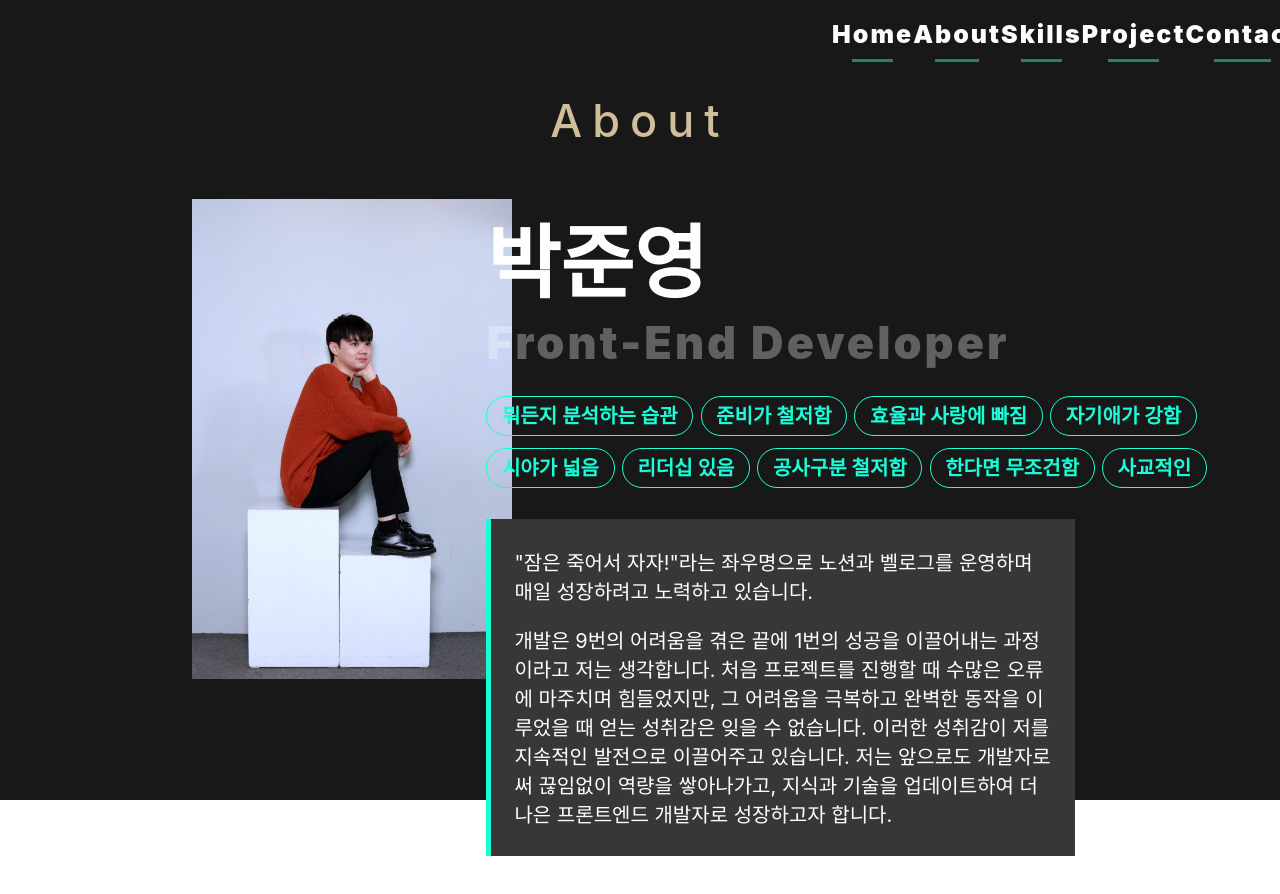
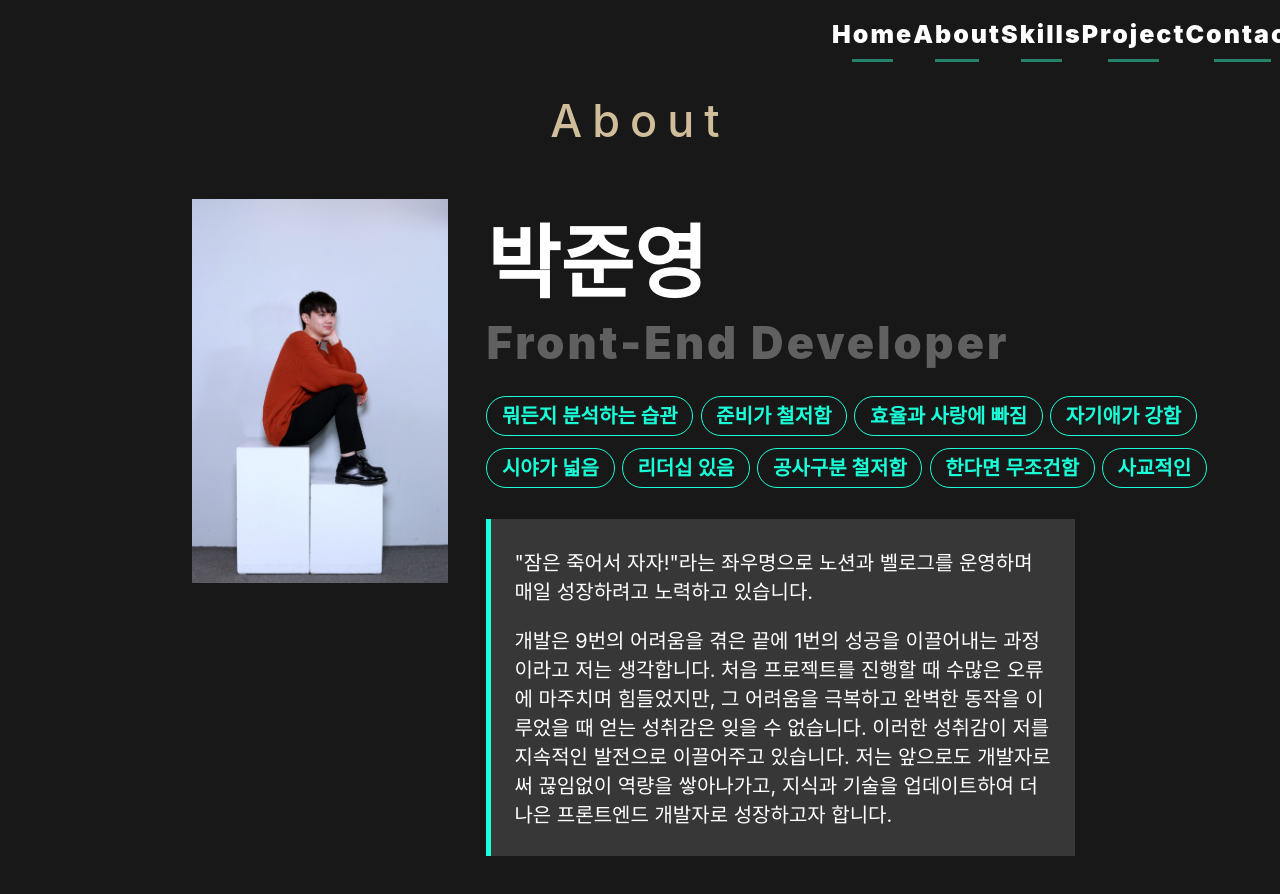
Before and after one commit to juny0429/juny0429.github.io, a React (Create React App) app: page /pjy-portfolio/about in a window 1280 px wide. Shown: the top 894 px of the page. Built offline with nearby package versions, Linux system fonts and the light colour scheme.

Commit message:
기타 오류 수정 및 불필요한 파일 삭제
commit

```diff
--- a/src/index.css
+++ b/src/index.css
@@ -1,5 +1,6 @@
 body {
   margin: 0;
+  background-color: #181818;
   font-family: -apple-system, BlinkMacSystemFont, 'Segoe UI', 'Roboto', 'Oxygen',
     'Ubuntu', 'Cantarell', 'Fira Sans', 'Droid Sans', 'Helvetica Neue',
     sans-serif;
--- a/src/index.js
+++ b/src/index.js
@@ -1,17 +1,14 @@
 import React from 'react';
-import ReactDOM from 'react-dom/client';
+import ReactDOM from 'react-dom';
 import './index.css';
 import App from './App';
 import reportWebVitals from './reportWebVitals';
 
-const root = ReactDOM.createRoot(document.getElementById('root'));
-root.render(
+ReactDOM.render(
   <React.StrictMode>
-    <App />
-  </React.StrictMode>
+      <App />
+  </React.StrictMode>,
+  document.getElementById('root')
 );
 
-// If you want to start measuring performance in your app, pass a function
-// to log results (for example: reportWebVitals(console.log))
-// or send to an analytics endpoint. Learn more: https://bit.ly/CRA-vitals
 reportWebVitals();
--- a/src/pages/Home.js
+++ b/src/pages/Home.js
@@ -103,6 +103,7 @@ function Home() {
                     className={headerStyle.bulbImg}
                     onClick={bulbBrokenhandler}
                     src={(darkModeClass === 0 && bulbBroken === 1) ? brokenLight : ((darkModeClass === 1 && bulbBroken === 0) ? light : "")}
+                    alt='전구 이미지'
                 />
             </div>
 
--- a/src/resources/css/pages/About.module.css
+++ b/src/resources/css/pages/About.module.css
@@ -14,7 +14,7 @@
 }
 
 .pjyImg img {
-  width: 40vh;
+  width: 100%;
 }
 
 /* 본문 */
```
Also changed, not shown: public/logo192.png (deleted), public/logo512.png (deleted).
